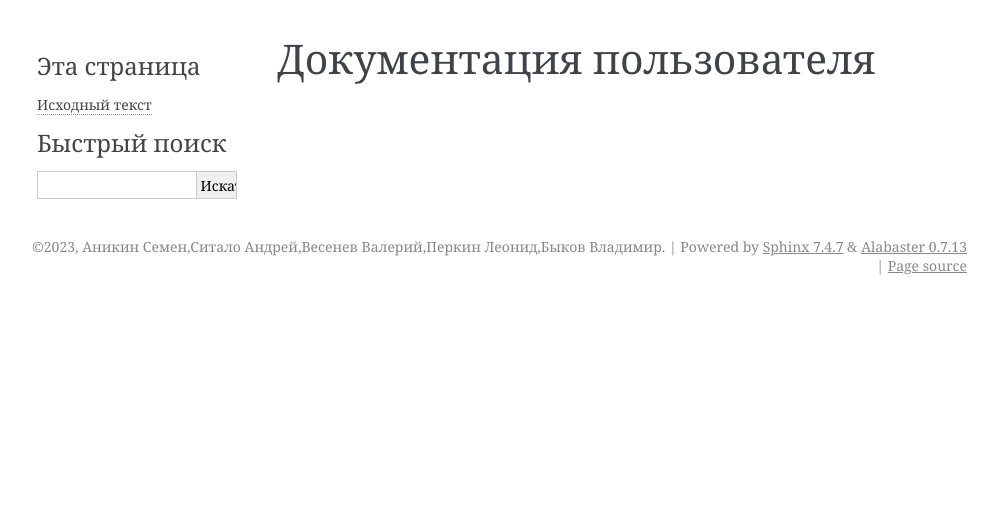
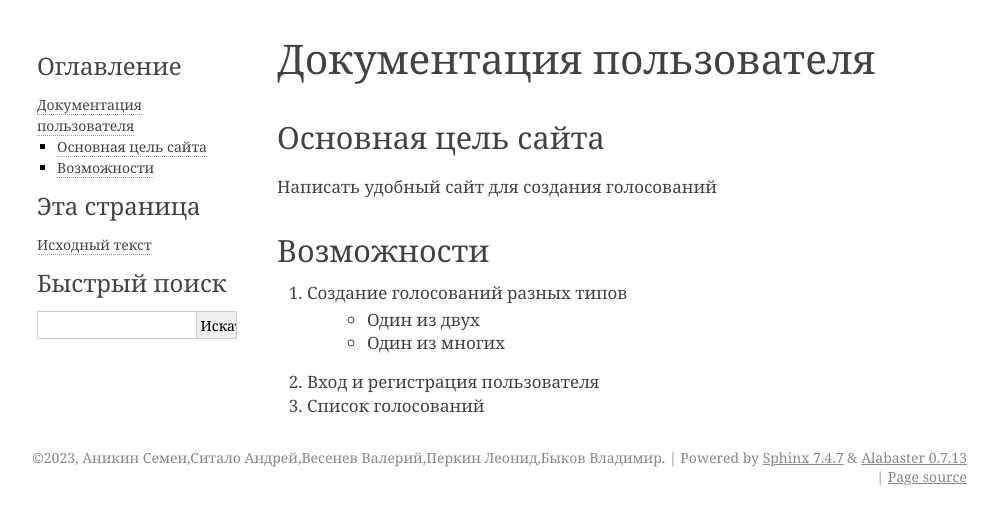
Before and after one commit to setta1a/s1mple_votings_django, a Sphinx documentation site: the page built from docs/source/user.rst, in a window 1280 px wide. Shown: the top 525 px of the page, without its empty margins (143-1141 px from the left). Built offline with Sphinx 7.4.7, drawn with Linux system fonts in a browser that asks for light colours.

Commit message:
add_user_documentation

```diff
--- a/docs/source/user.rst
+++ b/docs/source/user.rst
@@ -1,2 +1,15 @@
 Документация пользователя
 =========================
+
+Основная цель сайта
+-------------------
+Написать удобный сайт для создания голосований
+
+Возможности
+-----------
+#. Создание голосований разных типов
+    * Один из двух
+    * Один из многих
+#. Вход и регистрация пользователя
+
+#. Список голосований
```
